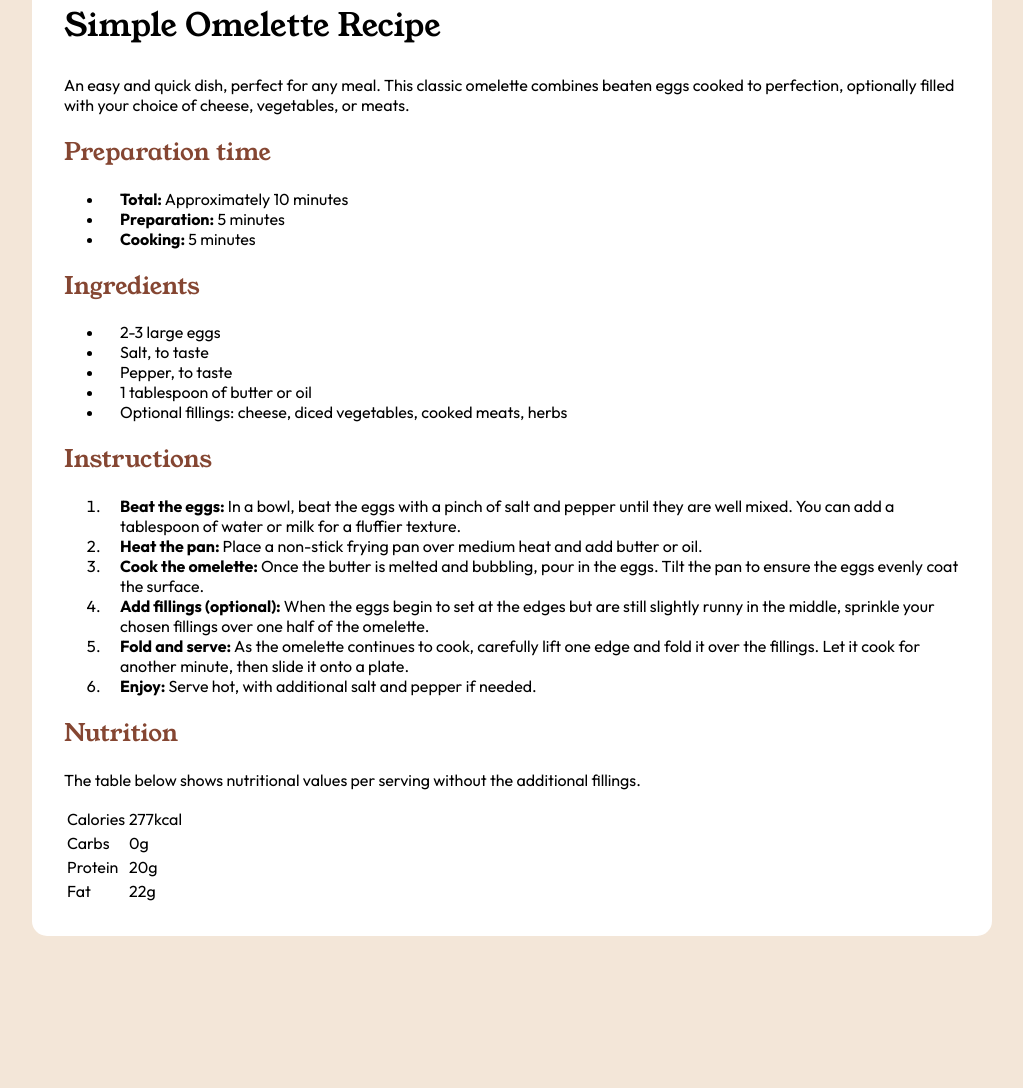
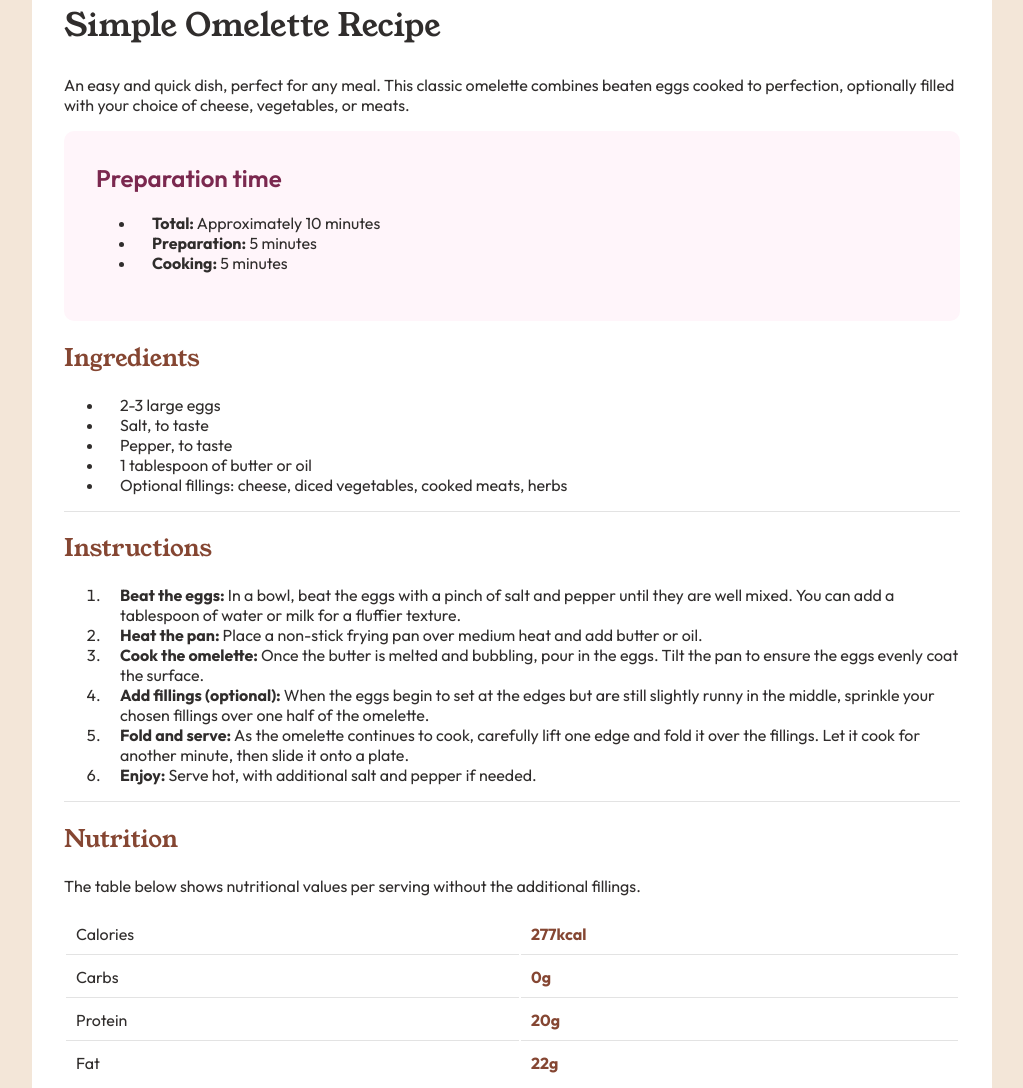
Before and after one commit to adel1ola/recipe-page, a plain HTML site: page index.html in a window 1280 px wide. Shown: the part 549-1637 px from the top of the page, without its empty margins (128-1151 px from the left). Before the commit the page ends 1565 px from the top, so only its background shows below. Drawn offline with Linux system fonts and the light colour scheme.

Commit message:
Completed the challenge

```diff
--- a/style.css
+++ b/style.css
@@ -1,5 +1,5 @@
 @font-face {
-    font-family:Outfit ;
+  font-family: Outfit;
   src: url(/assets/fonts/outfit/Outfit-VariableFont_wght.ttf);
 }
 @font-face {
@@ -14,6 +14,7 @@ body {
   margin: 0%;
   padding: 5em 10em;
   font-family: Outfit;
+  color: hsl(24, 5%, 18%);
 }
 main {
   background-color: hsl(0, 0%, 100%);
@@ -24,7 +25,8 @@ img {
   width: 100%;
   border-radius: 15px;
 }
-h1, h2 {
+h1,
+h2 {
   font-family: "Young Serif";
   font-weight: 200;
 }
@@ -37,6 +39,33 @@ h2 {
 }
 li {
   padding-left: 1em;
+}
+header section {
+  background-color: hsl(330, 100%, 98%);
+  padding: 2em;
+  border-radius: 10px;
+}
+header section h2 {
+  margin-block-start: 0;
+  color: hsl(332, 51%, 32%);
+  font-family: Outfit;
+  font-weight: 600;
+}
+article > section:not(section:nth-last-of-type(1)) {
+  border-bottom: 1px solid hsl(0, 0%, 89%);
+}
+table {
+    width: 100%;
+}
+td {
+    padding: 10px;
+}
+thead tr > *, tr:not(:nth-last-child(1)) > * {
+    border-bottom: 1px solid hsl(0, 0%, 89%);
+}
+td:last-child {
+    color: hsl(14, 45%, 36%);
+    font-weight: 700;
 }
 @media screen and (max-width: 540px) {
   body {
@@ -55,4 +84,4 @@ li {
   h1 {
     margin-block-start: 0;
   }
-};
+}
```
Lines whose indentation alone changed are shown as unchanged.
